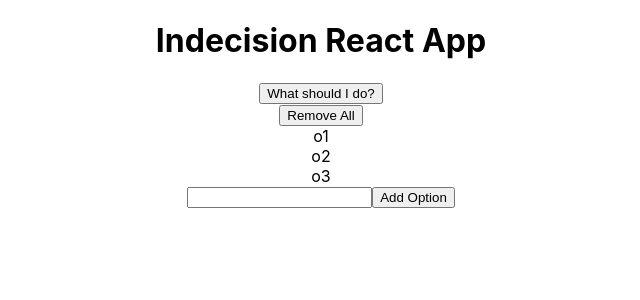
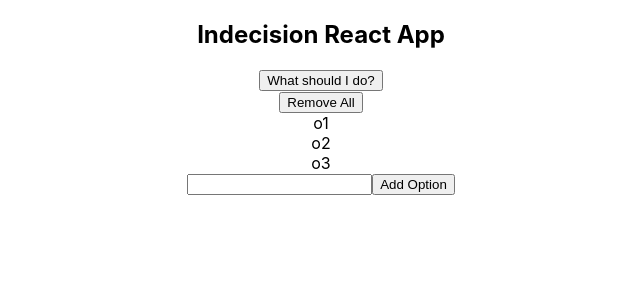
Before and after one commit to sharanjitsandhu/React-App-Indecision, a React (Create React App) app: page / in a window 1280 px wide. Shown: the top 300 px of the page, without its empty margins (319-959 px from the left). Built offline with nearby package versions, Linux system fonts and the light colour scheme; the HTML template or start-up script is replaced by a standard one.

Commit message:
Converted Title to defaultProps

```diff
--- a/src/App.js
+++ b/src/App.js
@@ -51,12 +51,13 @@ class App extends Component {
   }
 
   render() {
-    const title = 'Indecision React App';
+    // const title = 'Indecision App';
     // const options = ['o1', 'o2', 'o3'];
 
     return (
       <div className="App">
-        <Header title={title} />
+        {/* <Header title={title} /> */}
+        <Header />
         <Action
           hasOptions={this.state.options.length > 0}
           handlePick={this.handlePick}
--- a/src/components/Header.js
+++ b/src/components/Header.js
@@ -4,9 +4,13 @@ const Header = props => {
   //console.log('Header', props);
   return (
     <div>
-      <h1>{props.title}</h1>
+      <h2>{props.title}</h2>
     </div>
   );
 };
+// Specifies the default values for props
+Header.defaultProps = {
+  title: 'Indecision React App'
+};
 
 export default Header;
```
